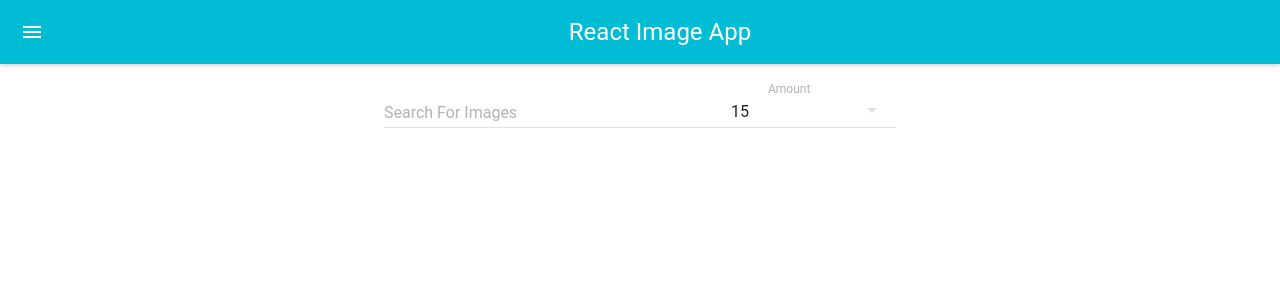
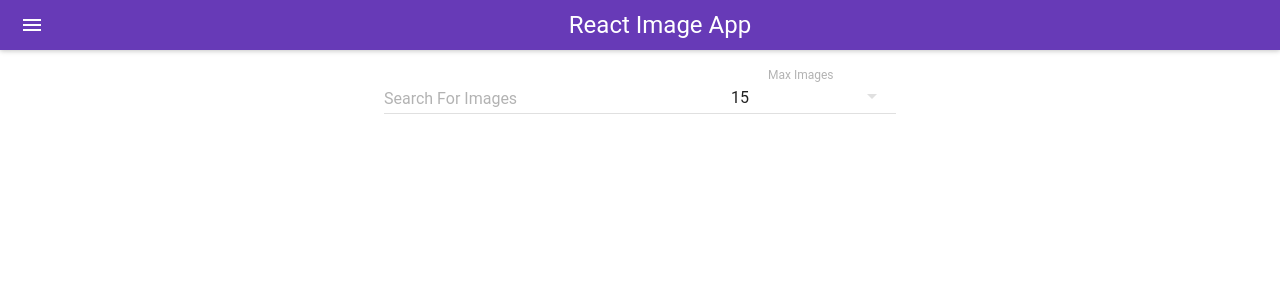
Before and after one commit to damiannolan/react-image-app, a React (Create React App) app: page / in a window 1280 px wide. Shown: the top 300 px of the page. Built offline with nearby package versions, Linux system fonts and the light colour scheme.

Commit message:
made changes to theme

```diff
--- a/src/App.js
+++ b/src/App.js
@@ -1,14 +1,27 @@
 import React, { Component } from 'react';
 import MuiThemeProvider from 'material-ui/styles/MuiThemeProvider';
+import getMuiTheme from 'material-ui/styles/getMuiTheme';
+import { deepPurple500 } from 'material-ui/styles/colors';
+
+
 import NavBar from './components/navbar/NavBar';
 import Search from './components/search/Search';
 
 import './App.css';
 
+const muiTheme = getMuiTheme({
+  palette: {
+    primary1Color: deepPurple500,
+  },
+  appBar: {
+    height: 50,
+  },
+});
+
 class App extends Component {
   render() {
     return (
-      <MuiThemeProvider>
+      <MuiThemeProvider muiTheme={muiTheme}>
         <div style={{ textAlign: 'center'}}>
           <NavBar />
           <Search />
--- a/src/components/search/search.js
+++ b/src/components/search/search.js
@@ -50,10 +50,10 @@
 
                 <SelectField
                     name = 'amount'
-                    floatingLabelText = 'Amount'
+                    floatingLabelText = 'Max Images'
                     value = { this.state.amount }
                     onChange = { this.onAmountChange }
-                    style = {{ verticalAlign: 'bottom' }}
+                    style = {{ verticalAlign: 'bottom'}}
                     >
 
                     <MenuItem value = { 5 } primaryText = '5' />
```
